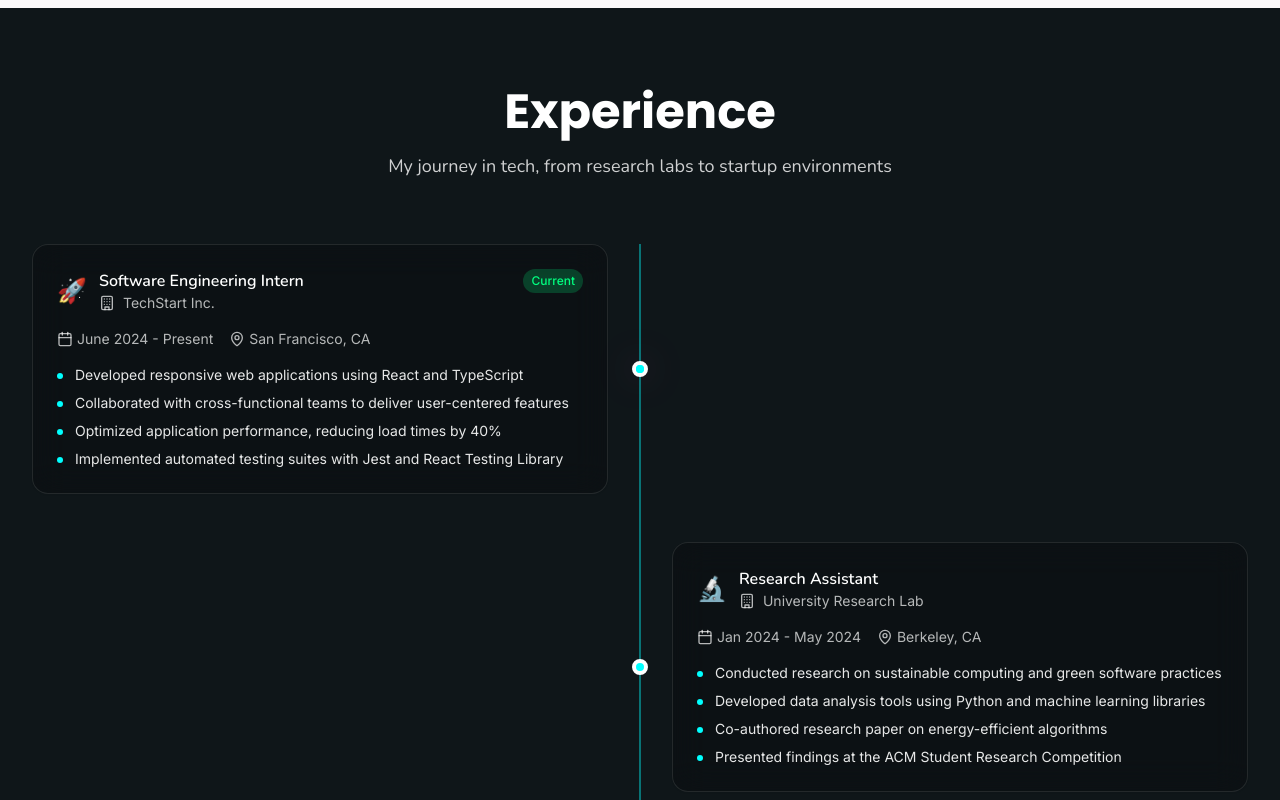
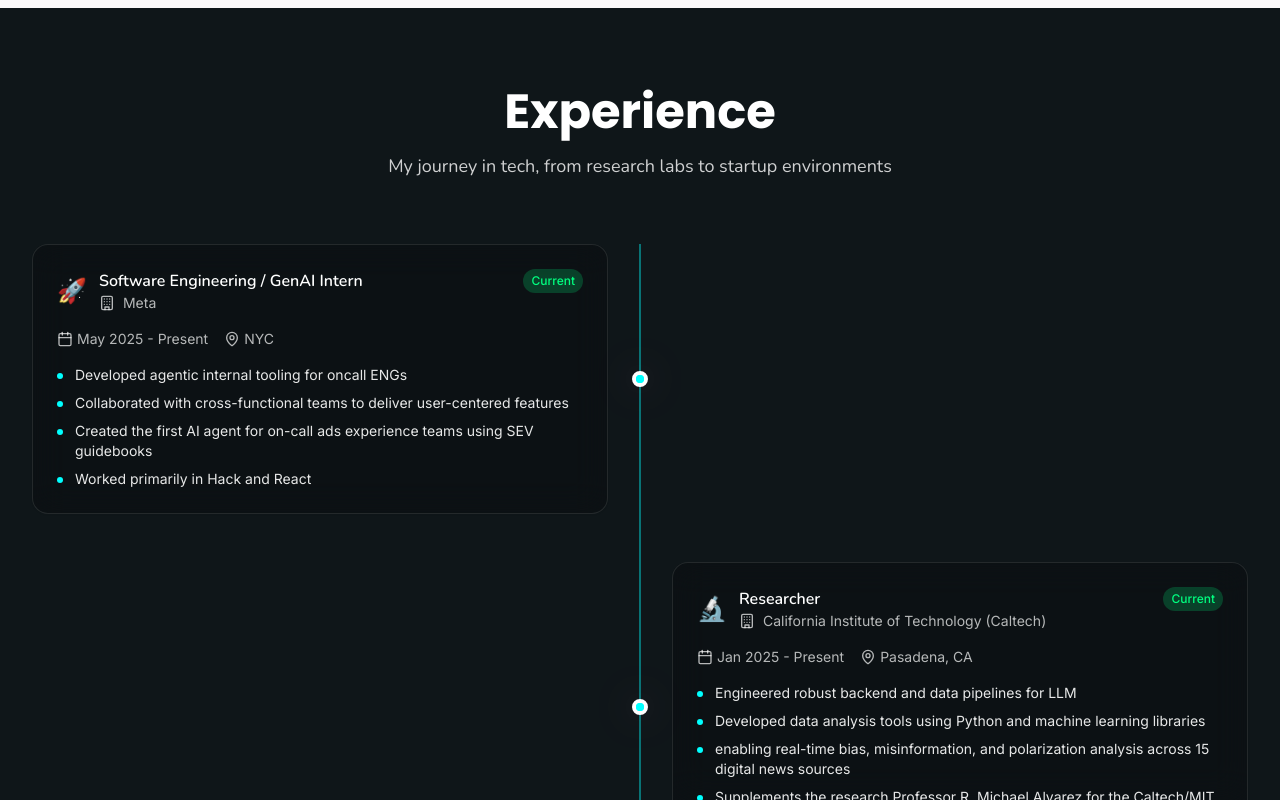
Before and after one commit to laurenx1/y2k-sparkle-portfolio, a React (Vite) app: page / in a window 1280 px wide. Shown: the part 2000-2800 px from the top of the page. Built offline with nearby package versions, Linux system fonts and the light colour scheme.

Commit message:
filled in exp section

```diff
--- a/src/components/AboutSection.tsx
+++ b/src/components/AboutSection.tsx
@@ -1,6 +1,6 @@
 import { Card, CardContent } from '@/components/ui/card';
 import { Code, Lightbulb, Target, Zap } from 'lucide-react';
-import avatar from '@/assets/avatar.jpg';
+import avatar from '@/assets/avatar_2.jpg';
 
 const AboutSection = () => {
   const values = [
--- a/src/components/ExperienceSection.tsx
+++ b/src/components/ExperienceSection.tsx
@@ -4,61 +4,61 @@ import { Calendar, MapPin, Building } from 'lucide-react';
 const ExperienceSection = () => {
   const experiences = [
     {
-      company: 'TechStart Inc.',
-      position: 'Software Engineering Intern',
-      location: 'San Francisco, CA',
-      duration: 'June 2024 - Present',
+      company: 'Meta',
+      position: 'Software Engineering / GenAI Intern',
+      location: 'NYC',
+      duration: 'May 2025 - Present',
       description: [
-        'Developed responsive web applications using React and TypeScript',
+        'Developed agentic internal tooling for oncall ENGs',
         'Collaborated with cross-functional teams to deliver user-centered features',
-        'Optimized application performance, reducing load times by 40%',
-        'Implemented automated testing suites with Jest and React Testing Library'
+        'Created the first AI agent for on-call ads experience teams using SEV guidebooks',
+        'Worked primarily in Hack and React'
       ],
       logo: '🚀',
       current: true
     },
     {
-      company: 'University Research Lab',
-      position: 'Research Assistant',
-      location: 'Berkeley, CA',
-      duration: 'Jan 2024 - May 2024',
+      company: 'California Institute of Technology (Caltech)',
+      position: 'Researcher',
+      location: 'Pasadena, CA',
+      duration: 'Jan 2025 - Present',
       description: [
-        'Conducted research on sustainable computing and green software practices',
+        'Engineered robust backend and data pipelines for LLM',
         'Developed data analysis tools using Python and machine learning libraries',
-        'Co-authored research paper on energy-efficient algorithms',
-        'Presented findings at the ACM Student Research Competition'
+        'enabling real-time bias, misinformation, and polarization analysis across 15 digital news sources',
+        'Supplements the research Professor R. Michael Alvarez for the Caltech/MIT Voting Technology Project'
       ],
       logo: '🔬',
+      current: true
+    },
+    {
+      company: 'Meta',
+      position: 'Meta University SWE Intern',
+      location: 'Menlo Park, CA',
+      duration: 'Jun 2024 - Aug 2024',
+      description: [
+        '•Completed intensive Web and Full Stack Development training through CodePath x Meta, mastering React, Node.js, and RESTful API design through hands-on projects',
+        '•Developed PULSE, a news web app featuring PULSECHECK for personalized searches using LLaMA3',
+        'Designed and implemented React Native frontend',
+        ' AI-generated content detection with RoBERTa (OpenAI), and custom-tuned Google BERT for political bias analysis'
+      ],
+      logo: '🏆',
       current: false
     },
     {
-      company: 'Code for Good',
-      position: 'Volunteer Developer',
-      location: 'Remote',
-      duration: 'Sep 2023 - Dec 2023',
+      company: 'Music and Auditory Research Lab (MARL) @ NYU',
+      position: 'Research Intern',
+      location: 'NYC',
+      duration: 'Jun 2023 - Aug 2023',
       description: [
-        'Built web platform for local nonprofit organization',
-        'Managed project timeline and coordinated with 5-person development team',
-        'Implemented accessibility features following WCAG 2.1 guidelines',
-        'Delivered project 2 weeks ahead of schedule'
+        '•Developed PyTorch models to correlate audio-visual data from 100+ hours of EPIC KITCHENS first-person recordings, leveraging XMem, CLIP, and GPT-4, to enhance spatial audio understanding for AR/VR applications',
+        'Developed Epic Kitchens United python package, streamlining data input for audio-visual correlation models and improving processing efficiency by 99.4%.',
+        '•Engineered code and Python package that enables training of computational models for spatial sound scene description, advancing AR/VR technology, spatial audio, and music information retrieval (NSF award #1955357)',
+        'Delivered project 3 weeks ahead of schedule'
       ],
-      logo: '💚',
+      logo: '🎸',
       current: false
     },
-    {
-      company: 'Campus Innovation Challenge',
-      position: 'Team Lead & Full-Stack Developer',
-      location: 'Berkeley, CA',
-      duration: 'Mar 2023',
-      description: [
-        'Led team of 4 to develop sustainability tracking mobile app',
-        'Built REST API with Node.js and MongoDB',
-        'Designed and implemented React Native frontend',
-        'Won "Best Sustainability Impact" award'
-      ],
-      logo: '🏆',
-      current: false
-    }
   ];
 
   return (
--- a/src/components/Footer.tsx
+++ b/src/components/Footer.tsx
@@ -35,7 +35,7 @@ const Footer = () => {
             <span className="flex items-center space-x-1">
               <span>Made with</span>
               <Heart className="h-4 w-4 text-accent animate-pulse" />
-              <span>and lots of caffeine</span>
+              <span>and lots of matcha</span>
             </span>
           </div>
 
```
